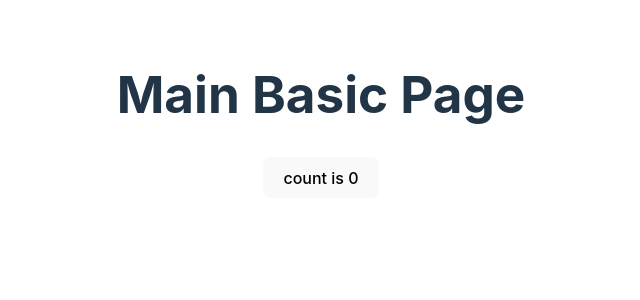
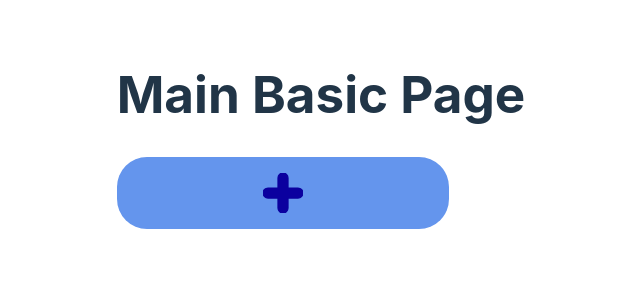
Before and after one commit to MasterBowtie/Basic_Web_App, a React (Vite) app in the folder client/: page / in a window 1280 px wide. Shown: the top 300 px of the page, without its empty margins (319-959 px from the left). Built offline with nearby package versions, Linux system fonts and the light colour scheme.

Commit message:
working on buttons

```diff
--- a/client/src/App.jsx
+++ b/client/src/App.jsx
@@ -2,6 +2,7 @@ import { useState, useEffect } from 'react'
 import './css/App.css'
 import { Card, CardDisplay, CardInput } from './components/Cards'
 import { Accordian } from './components/Accordian'
+import { SVGPlus } from './components/SVG'
 
 
 function App() {
@@ -12,15 +13,16 @@ function App() {
     <>
       <h1>Main Basic Page</h1>
 
-      <div>
+      {/* <div>
         <button onClick={() => {
           setCount((count) => count + 1)
           setCards([...cards, `Title ${count+1}`])
           }}>
           count is {count}
         </button>
-      </div>
+      </div> */}
       <CardDisplay>
+
         {cards.map((t, i)=>
           <Card key={t}>
             <CardInput name={`Title ${t}`} value={t} className={"header"}/>
@@ -34,6 +36,13 @@ function App() {
             </Accordian>
           </Card>
         )}
+        <Card style={{display: "flex", justifyContent: "center"}}>
+          <SVGPlus style={{fill: "#000000"}} className={"SVGButton"} onClick={()=> {
+            setCount((count) => count + 1);
+            setCards([...cards, `Title ${count+1}`])
+            console.log("I was clicked!")
+            }}/>
+        </Card>
       </CardDisplay>
     </>
   )
--- a/client/src/components/Accordian.jsx
+++ b/client/src/components/Accordian.jsx
@@ -1,8 +1,7 @@
 import { Children, useState} from "react"
 import "../css/Accordian.css"
+import { SVGAccordianUp, SVGAccordianDown } from "./SVG"
 function Accordian({children}) {
-    // const firstChild = Children.toArray(children)[0]
-    // const rest = Children.toArray(children).slice(1);
     const [active, setActive] = useState(false)
 
 
@@ -12,9 +11,9 @@ function Accordian({children}) {
             <div className={`accordian ${active? "open": ""}`}>
                 {children}
             </div>
-            <p className="toggle" onClick={()=>
+            <p className="toggle" style={{textAlign: "center"}} onClick={()=>
                 setActive(!active)}
-            >{active? "retract": "expand"}</p>
+            >{active?  <SVGAccordianUp style={{height: "30px"}}/>: <SVGAccordianDown style={{height: "30px"}}/>}</p>
         </>
     )
 }
--- a/client/src/components/Cards.jsx
+++ b/client/src/components/Cards.jsx
@@ -3,7 +3,7 @@ import '../css/Cards.css'
 
 function Card(props) {
     return (
-        <div className='card'>
+        <div className='card' style={props.style}>
             {props.children}
         </div>
     )
--- /dev/null
+++ b/client/src/components/SVG.jsx
@@ -0,0 +1,77 @@
+import "../css/SVG.css"
+
+function SVGPlus({fill, style, className, onClick}) {
+    return (
+        <svg onClick={onClick}
+            className={className}
+            style={style}
+            viewBox="0 0 32 32"
+            fill={fill}>
+                <g id="SVGRepo_bgCarrier" strokeWidth="0"></g>
+                <g id="SVGRepo_tracerCarrier" strokeLinecap="round" strokeLinejoin="round"></g>
+                <g id="SVGRepo_iconCarrier">
+                <title>plus</title>
+                <desc>Created with Sketch Beta.</desc> <defs></defs>
+                <g id="Page-1" stroke="none" strokeWidth="1" fill="none" fillRule="evenodd" sketch:type="MSPage">
+                    <g id="Icon-Set-Filled" sketch:type="MSLayerGroup" transform="translate(-362.000000, -1037.000000)" fill={fill}>
+                        <path d="M390,1049 L382,1049 L382,1041 C382,1038.79 380.209,1037 378,1037 C375.791,1037 374,1038.79 374,1041 L374,1049 L366,1049 C363.791,1049 362,1050.79 362,1053 C362,1055.21 363.791,1057 366,1057 L374,1057 L374,1065 C374,1067.21 375.791,1069 378,1069 C380.209,1069 382,1067.21 382,1065 L382,1057 L390,1057 C392.209,1057 394,1055.21 394,1053 C394,1050.79 392.209,1049 390,1049" id="plus" sketch:type="MSShapeGroup">
+            </path>
+            </g>
+            </g>
+            </g>
+        </svg>
+    );
+}
+
+function SVGMinus({fill, style, className, onClick}) {
+    return (
+    <svg
+        onClick={onClick}
+        className={className}
+        style={style}
+        viewBox="0 -12 32 32" version="1.1" fill={fill}>
+        <g id="SVGRepo_bgCarrier" strokeWidth="0"></g>
+        <g id="SVGRepo_tracerCarrier" strokeLinecap="round" strokeLinejoin="round"></g>
+        <g id="SVGRepo_iconCarrier">
+            <title>minus</title>
+            <desc>Created with Sketch Beta.</desc>
+            <g id="Page-1" stroke="none" strokeWidth="1" fill="none" fillRule="evenodd" sketch:type="MSPage">
+                <g id="Icon-Set-Filled" sketch:type="MSLayerGroup" transform="translate(-414.000000, -1049.000000)" fill={fill}>
+                    <path d="M442,1049 L418,1049 C415.791,1049 414,1050.79 414,1053 C414,1055.21 415.791,1057 418,1057 L442,1057 C444.209,1057 446,1055.21 446,1053 C446,1050.79 444.209,1049 442,1049" id="minus" sketch:type="MSShapeGroup">
+                    </path>
+                </g>
+            </g>
+        </g>
+    </svg>)
+}
+
+function SVGAccordianDown({fill, style, className, onClick}) {
+    return (
+        <svg onClick={onClick}
+            className={className}
+            style={style}
+            viewBox="0 0 24 24" fill="none" xmlns="http://www.w3.org/2000/svg">
+            <g id="SVGRepo_bgCarrier" strokeWidth="0"></g>
+            <g id="SVGRepo_tracerCarrier" strokeLinecap="round" strokeLinejoin="round"></g>
+            <g id="SVGRepo_iconCarrier">
+                <path d="M8 16L12 20M12 20L16 16M12 20V8M4 4H20" stroke={fill} strokeWidth="2" strokeLinecap="round" strokeLinejoin="round"></path>
+            </g>
+        </svg>
+    )
+}
+
+function SVGAccordianUp({fill, style, className, onClick}) {
+    return (
+        <svg onClick={onClick}
+            className={className}
+            style={style}
+            viewBox="0 0 24 24" fill="none" xmlns="http://www.w3.org/2000/svg">
+            <g id="SVGRepo_bgCarrier" strokeWidth="0"></g>
+            <g id="SVGRepo_tracerCarrier" strokeLinecap="round" strokeLinejoin="round"></g><g id="SVGRepo_iconCarrier">
+                <path d="M8 8L12 4M12 4L16 8M12 4V16M4 20H20" stroke={fill} strokeWidth="2" strokeLinecap="round" strokeLinejoin="round"></path>
+            </g>
+        </svg>
+    )
+}
+
+export {SVGPlus, SVGMinus, SVGAccordianDown, SVGAccordianUp}
--- a/client/src/css/Accordian.css
+++ b/client/src/css/Accordian.css
@@ -10,4 +10,13 @@
 
 .toggle:hover {
     cursor:pointer;
+    background-color: #77777777;
 }
+.toggle:active {
+    background-color: #00000033;
+}
+
+.toggle {
+    background-color: #ffffff33;
+    border-radius: 10px;
+}
--- a/client/src/css/Cards.css
+++ b/client/src/css/Cards.css
@@ -17,7 +17,7 @@
 .header {
     font-size: 1.5em;
     margin-top: 10px;
-    margin-bottom: 3px;
+    margin-bottom: 10px;
     border: none;
     background-color: #0000;
     width: 100%;
--- /dev/null
+++ b/client/src/css/SVG.css
@@ -0,0 +1,3 @@
+.SVGButton:hover {
+    cursor: pointer;
+}
--- a/client/src/css/index.css
+++ b/client/src/css/index.css
@@ -34,6 +34,10 @@ h1 {
   line-height: 1.1;
 }
 
+.button {
+
+}
+
 button {
   border-radius: 8px;
   border: 1px solid transparent;
@@ -65,3 +69,11 @@ button:focus-visible {
     background-color: #f9f9f9;
   }
 }
+
+svg {
+  height: 40px;
+}
+path {
+  fill: #0b009f;
+  stroke: #0b009f;
+}
```
